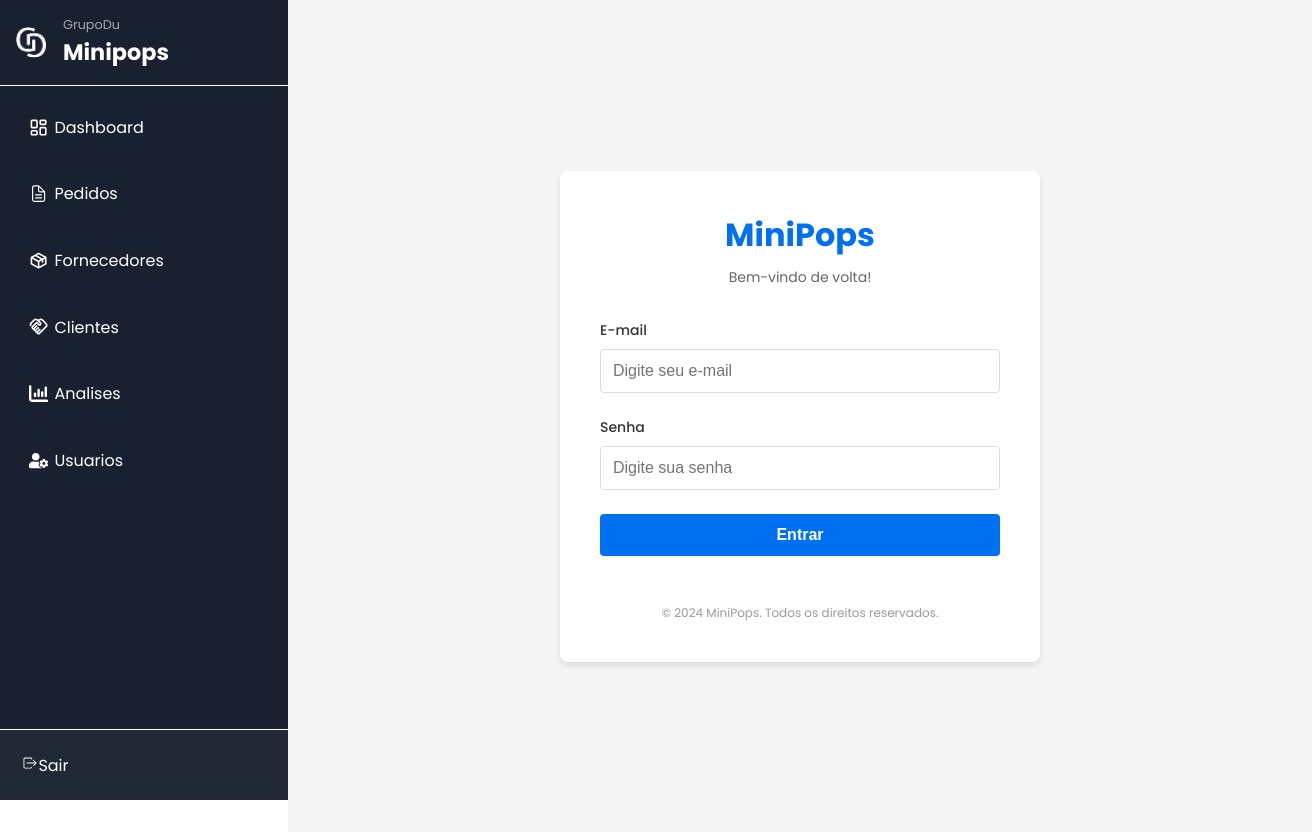
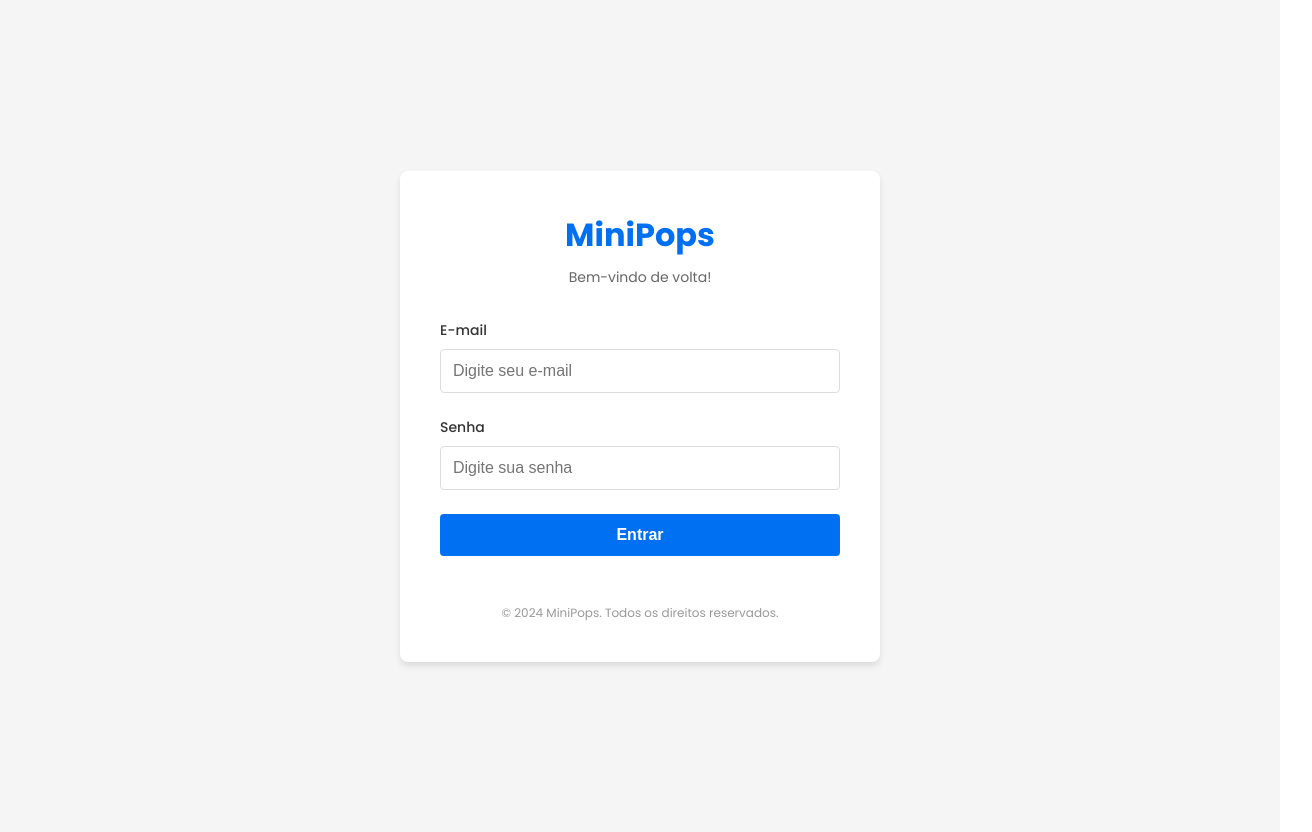
Before and after one commit to GrupoDu/minipops, a Next.js app: page /login in a window 1280 px wide. Shown: the whole page, 1312 px wide, since content can reach past the window. Built offline with nearby package versions, Linux system fonts and the light colour scheme.

Commit message:
feat: atualizar layout e estrutura principal
- Modificar layout principal para incluir ToastContainer
- Atualizar título da aplicação para 'Minipops'
- Ajustar estrutura de páginas e remover sidebar duplicada
- Adicionar favicon e estilos globais

```diff
--- a/src/app/globals.scss
+++ b/src/app/globals.scss
@@ -1,6 +1,21 @@
 :root {
   --dark-blue: #192131;
   --select-green: #4AB56C;
+  --hover-green: rgb(159 255 191 / 0.2);
+
+  // Order status background colors
+  --pending-bg: #FFF9C9;
+  --done-bg: #CAFFC9;
+  --on-going-bg: #AFC7EE;
+  --cancel-bg: #FF8080;
+  --shipped-bg: #ffb180;
+
+  // Order status text and border colors
+  --pending-color: #6D620E;
+  --done-color: #1A5319;
+  --on-going-color: #284576;
+  --cancel-color: #800000;
+  --shipped-color: #563b2b;
 }
 
 * {
@@ -38,7 +53,10 @@ main {
 
 .ag-charts-wrapper * {
   border-radius: .6rem;
-  box-shadow: 0 0 4px 0 rgba(200, 200, 200, 0.2);
+}
+
+.ag-charts-canvas-container {
+  box-shadow: 0 0 4px 0 rgba(0, 0, 0, 0.2);
 }
 
 .mainContent {
@@ -54,6 +72,21 @@ main {
 .pageContainer {
   display: flex;
   flex-direction: column;
-  gap: 1rem;
+  flex: 1;
+  overflow-y: auto;
+  height: 100%;
+}
+
+.inputContainer {
+  display: flex;
+  flex-direction: column;
+  gap: 0.5rem;
   flex: 1;
 }
+
+.input {
+  border-radius: .4rem;
+  border: 1px solid #CECECE;
+  padding: .5rem;
+  flex: 1;
+}
--- a/src/app/layout.tsx
+++ b/src/app/layout.tsx
@@ -3,6 +3,7 @@ import { Poppins } from "next/font/google";
 import "./globals.scss";
 import Sidebar from "@/components/sidebar";
 import React from "react";
+import { ToastContainer } from "react-toastify";
 
 const poppins = Poppins({
   variable: "--font-poppins",
@@ -11,7 +12,7 @@ const poppins = Poppins({
 });
 
 export const metadata: Metadata = {
-  title: "Create Next App",
+  title: "Minipops",
   description: "Generated by create next app",
 };
 
@@ -23,8 +24,8 @@ export default function RootLayout({
   return (
     <html lang="pt-br" className={poppins.variable}>
       <body>
-        <Sidebar />
-        <main>{children}</main>
+        <ToastContainer />
+        {children}
       </body>
     </html>
   );
--- a/src/app/page.tsx
+++ b/src/app/page.tsx
@@ -1,5 +1,6 @@
+import LoginForm from "@/components/loginForm";
 import styles from "./page.module.scss";
 
 export default function Home() {
-  return <div></div>;
+  return <main className={styles.main}>a</main>;
 }
```
Also changed, not shown: src/app/(pages)/layout.tsx (+6 -22 lines), 1 other file (tests, documents, lock files or other folders).
